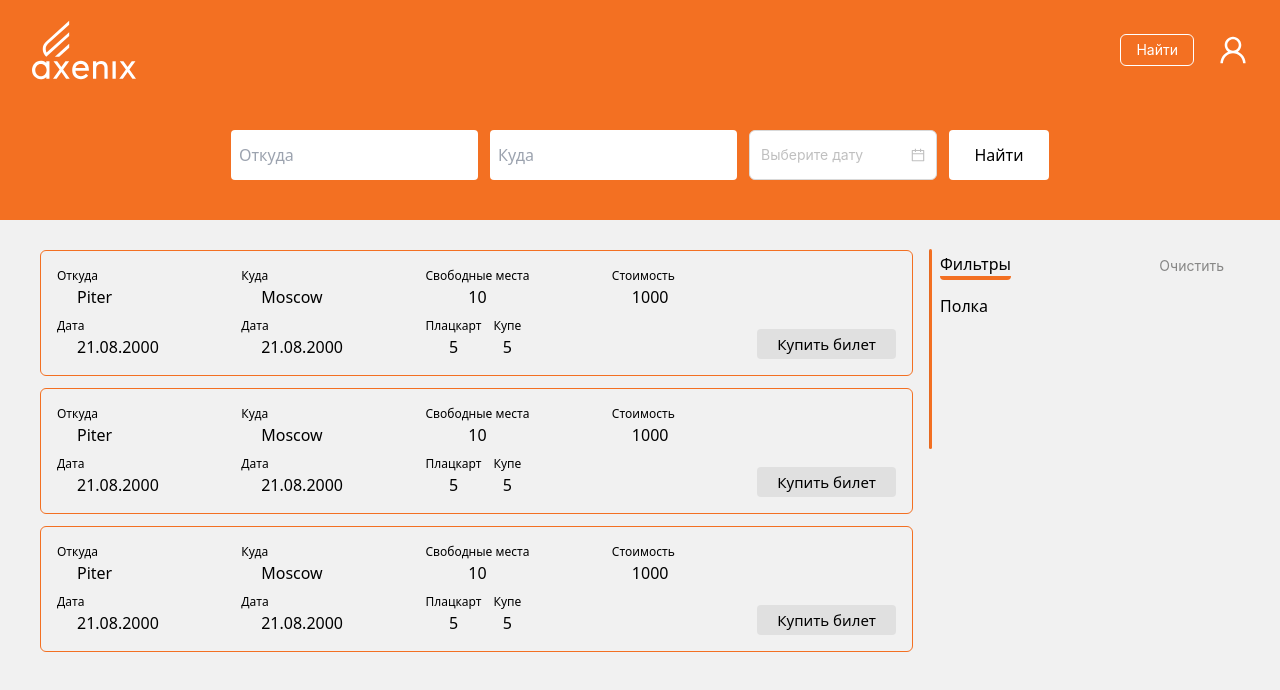
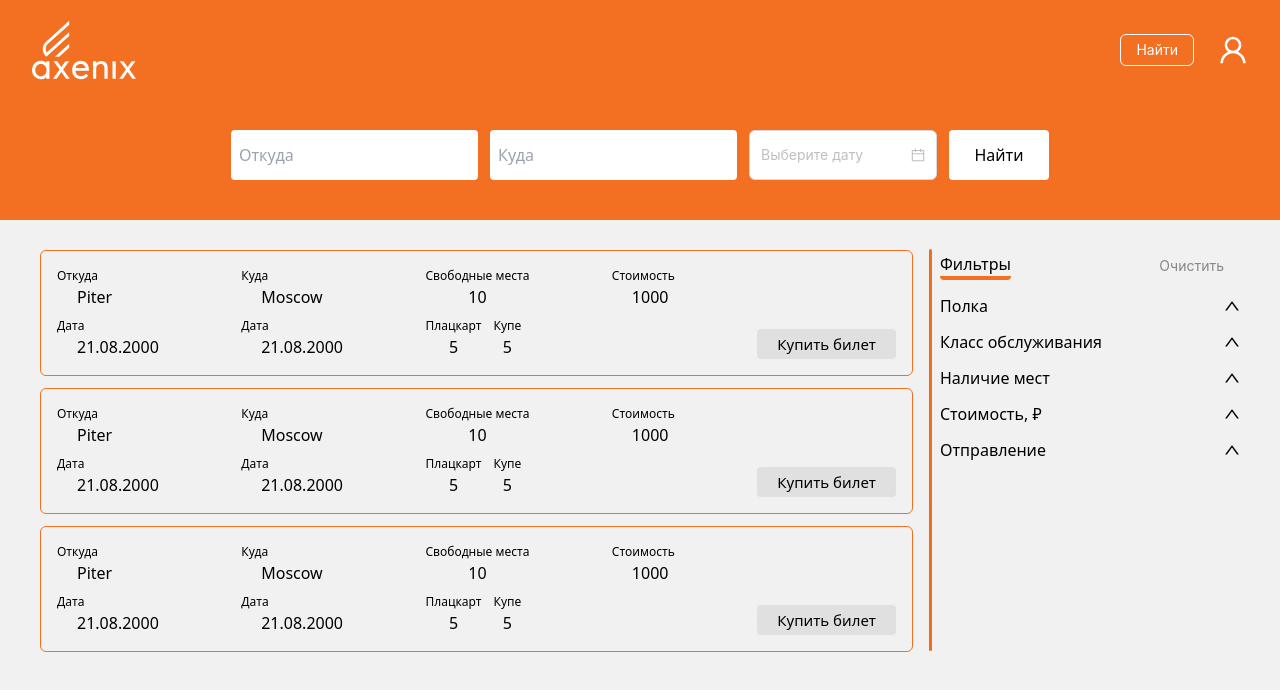
Before and after one commit to ArmJav/axenix, a Vue app: page / in a window 1280 px wide. Shown: the top 690 px of the page. Built offline with nearby package versions, Linux system fonts and the light colour scheme.

Commit message:
add: filter

```diff
--- /dev/null
+++ b/src/features/FilterItem/FilterItem.vue
@@ -0,0 +1,17 @@
+<script setup lang="ts">
+import { DownOutlined, UpOutlined, } from '@ant-design/icons-vue';
+
+const model = defineModel<boolean>({required: true})
+
+</script>
+
+<template>
+    <div>
+        <div class="flex justify-between cursor-pointer" @click="model = !model">
+            <slot name="title"></slot>
+            <UpOutlined v-if="!model" />
+            <DownOutlined v-if="model"/>
+        </div>
+        <slot name="body"></slot>
+    </div>
+</template>
--- /dev/null
+++ b/src/features/FilterItem/index.ts
@@ -0,0 +1,2 @@
+import FilterItem from "./FilterItem.vue";
+export { FilterItem }
--- a/src/store/useSearchStore/index.ts
+++ b/src/store/useSearchStore/index.ts
@@ -1,7 +1,7 @@
 import { ref } from "vue";
 import { defineStore } from "pinia";
 
-export const useSearchStore = defineStore("Search", () => {
+export const useSearchStore = defineStore("search", () => {
 
   //Product param
   const shelf = ref<number>(0)
@@ -14,9 +14,20 @@ export const useSearchStore = defineStore("Search", () => {
   const arrival_from = ref<number>(0)
   const arrival_to = ref<number>(0)
 
+  const setArrivalTo = (value: number) => {
+    arrival_to.value = value;
+  };
+
+  const setArrivalFrom = (value: number) => {
+    arrival_from.value = value;
+  };
+
+  const setDepartureto = (value: number) => {
+    departure_to.value = value;
+  };
 
   const setDepartureFrom = (value: number) => {
-    seats.value = value;
+    departure_from.value = value;
   };
   const setSeats = (value: number) => {
     seats.value = value;
@@ -59,6 +70,15 @@ export const useSearchStore = defineStore("Search", () => {
   }
 
   return {
+    setArrivalFrom,
+    setArrivalTo,
+    setClassOfService,
+    setCostFrom,
+    setCostTo,
+    setDepartureFrom,
+    setDepartureto,
+    setSeats,
+    setShelf,
     generateQuery,
     $clear
   };
--- a/src/widget/Filter/ui/Filter.vue
+++ b/src/widget/Filter/ui/Filter.vue
@@ -1,17 +1,142 @@
 <script setup lang="ts">
+import { reactive, ref } from 'vue';
+import { useSearchStore } from '@/store/useSearchStore';
+import { DownOutlined, UpOutlined, } from '@ant-design/icons-vue';
+import { FilterItem } from '@/features/FilterItem';
+const searchStore = useSearchStore()
+const shelf = ref(0)
+const shelf_open = ref(false)
+
+const class_of_service = ref<number>(0)
+const class_open = ref(false)
+
+const seats = ref<number>(0)
+const seats_open = ref<boolean>(false)
+const class_seats = ref(false)
+
+const cost_from = ref<number>(0)
+const cost_to = ref<number>(0)
+const cost_open = ref(false)
+
+const departure_from = ref<number>(0)
+const departure_to = ref<number>(0)
+const departure_open = ref(false)
+
+const arrival_from = ref<number>(0)
+const arrival_to = ref<number>(0)
+const arrival_open = ref(false)
+
+
+const handlechange = (e: any) => {
+    searchStore.setShelf(e.target.value)
+}
+const radioStyle = reactive({
+    display: 'flex',
+    height: '20px',
+    lineHeight: '20px',
+    colorPrimary: '#F37022'
+});
 
 </script>
 
 <template>
-    <div class="flex max-h-[200px]">
+    <div class="flex max-h-[500px]">
         <a-divider type="vertical" class="bg-yellow h-full w-[3px] rounded"></a-divider>
         <div class="flex flex-col content-center gap-3 w-[300px]">
             <div class="flex justify-between items-center">
                 <p class="border-b-4 border-yellow rounded">Фильтры</p>
                 <a-button type="link" class="text-figma-grey">Очистить</a-button>
             </div>
-            <div>
-                <p>Полка</p>
+            <div class="flex flex-col gap-3">
+                <a-config-provider :theme="{
+                    components: {
+                        Radio: {
+                            colorPrimary: '#F37022',
+                        },
+                    },
+                }">
+                    <FilterItem v-model="shelf_open">
+                        <template #title>
+                            <p>Полка</p>
+                        </template>
+                        <template #body v-if="shelf_open">
+                            <a-radio-group v-model:value="shelf" name="radioGroup" @change="handlechange" class="ml-4">
+                                <a-radio :style="radioStyle" :value="0">Все</a-radio>
+                                <a-radio :style="radioStyle" :value="1">Верхняя</a-radio>
+                                <a-radio :style="radioStyle" :value="2">Нижняя</a-radio>
+                            </a-radio-group>
+                        </template>
+                    </FilterItem>
+
+                    <FilterItem v-model="class_open">
+                        <template #title>
+                            <p>Класс обслуживания</p>
+                        </template>
+                        <template #body v-if="class_open">
+                            <a-radio-group v-model:value="class_of_service" name="radioGroup" @change="handlechange"
+                                class="ml-4">
+                                <a-radio :style="radioStyle" :value="0">Все</a-radio>
+                                <a-radio :style="radioStyle" :value="1">Купе</a-radio>
+                                <a-radio :style="radioStyle" :value="2">Платцкарт</a-radio>
+                            </a-radio-group>
+                        </template>
+                    </FilterItem>
+
+                    <FilterItem v-model="seats_open">
+                        <template #title>
+                            <p>Наличие мест</p>
+                        </template>
+                        <template #body v-if="seats_open">
+                            <a-radio-group v-model:value="seats" name="radioGroup" @change="handlechange" class="ml-4">
+                                <a-radio :style="radioStyle" :value="0">Все</a-radio>
+                                <a-radio :style="radioStyle" :value="1">Активные</a-radio>
+                                <a-radio :style="radioStyle" :value="2">Лист ожидания</a-radio>
+                            </a-radio-group>
+                        </template>
+                    </FilterItem>
+
+                    <FilterItem v-model="cost_open">
+                        <template #title>
+                            <p>Стоимость, ₽</p>
+                        </template>
+                        <template #body v-if="cost_open">
+                            <div class="flex flex-col gap-2 ml-4 transition">
+                                <label>
+                                    От:
+                                    <input type="number" class='rounded p-1' :value="cost_from" />
+                                </label>
+
+                                <label for="cost_to">До:
+                                    <input type="number" class='rounded p-1' :value="cost_to" />
+
+                                </label>
+                            </div>
+                        </template>
+                    </FilterItem>
+
+                    <FilterItem v-model="departure_open">
+                        <template #title>
+                            <p>Отправление</p>
+                        </template>
+                        <template #body v-if="departure_open">
+                            <div class="flex flex-col gap-2 ml-4 transition">
+                                <label>
+                                    С:
+                                    <input type="number" class='rounded p-1' :value="cost_from" />
+                                </label>
+
+                                <label for="cost_to">
+                                    По:
+                                    <input type="number" class='rounded p-1' :value="cost_to" />
+                                </label>
+                            </div>
+                        </template>
+                    </FilterItem>
+
+
+
+                </a-config-provider>
+
             </div>
         </div>
     </div>
```
